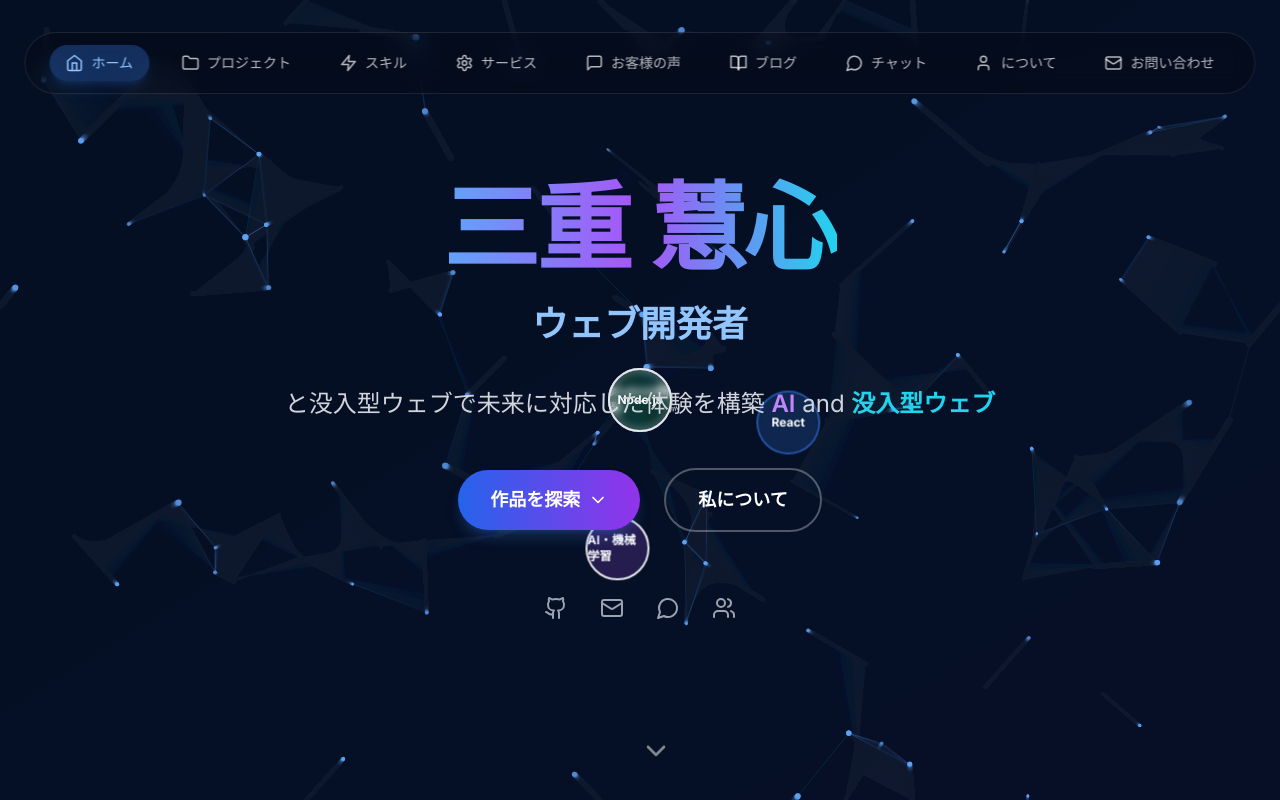
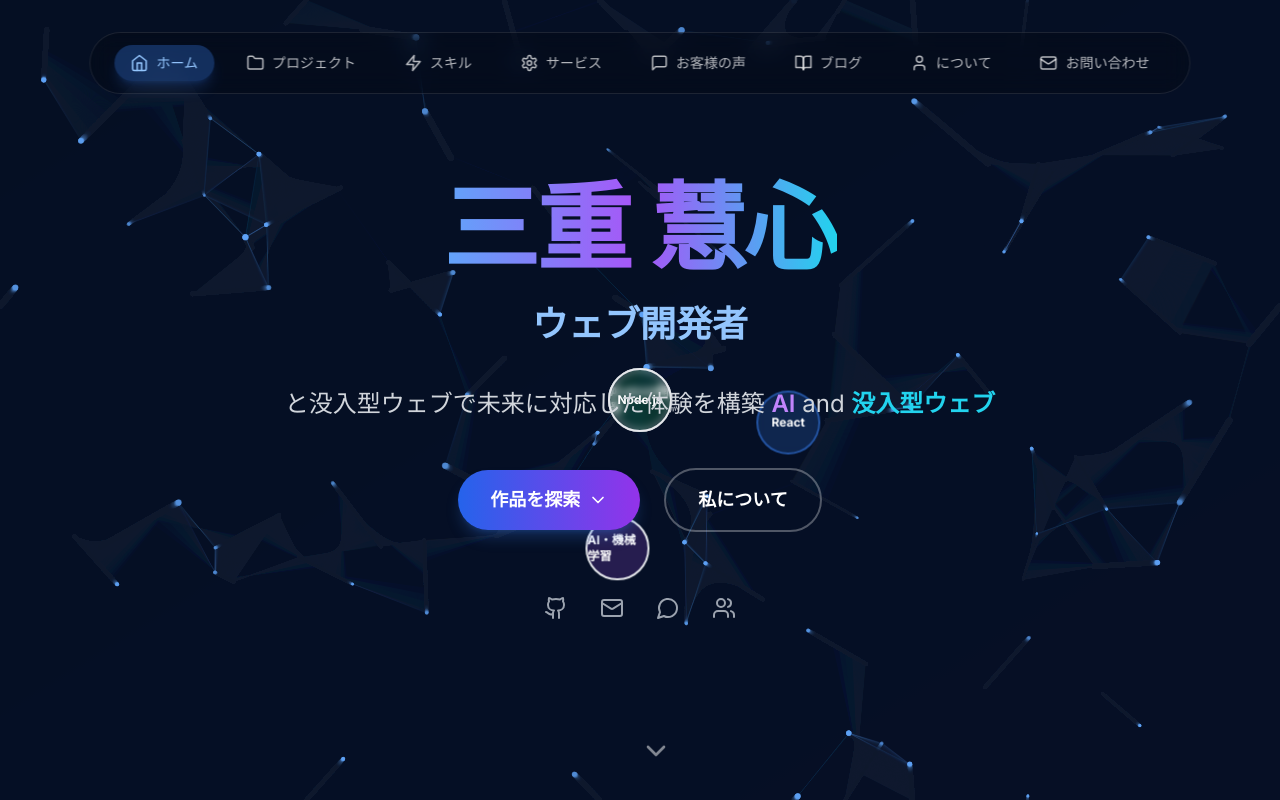
Before and after one commit to williamddobson3/portfolio_jp, a React (Vite) app: page / in a window 1280 px wide. Built offline with nearby package versions, Linux system fonts and the light colour scheme.

Commit message:
Fix: Update

```diff
--- a/src/components/Navigation.tsx
+++ b/src/components/Navigation.tsx
@@ -17,7 +17,7 @@ export const Navigation: React.FC<NavigationProps> = ({ currentPage }) => {
     { id: 'services', label: t('nav.services'), icon: Settings },
     { id: 'testimonials', label: t('nav.testimonials'), icon: MessageSquare },
     { id: 'blog', label: t('nav.blog'), icon: BookOpen },
-    { id: 'chat', label: 'チャット', icon: MessageCircle },
+    // { id: 'chat', label: 'チャット', icon: MessageCircle },
     { id: 'about', label: t('nav.about'), icon: User },
     { id: 'contact', label: t('nav.contact'), icon: Mail },
   ];
```
